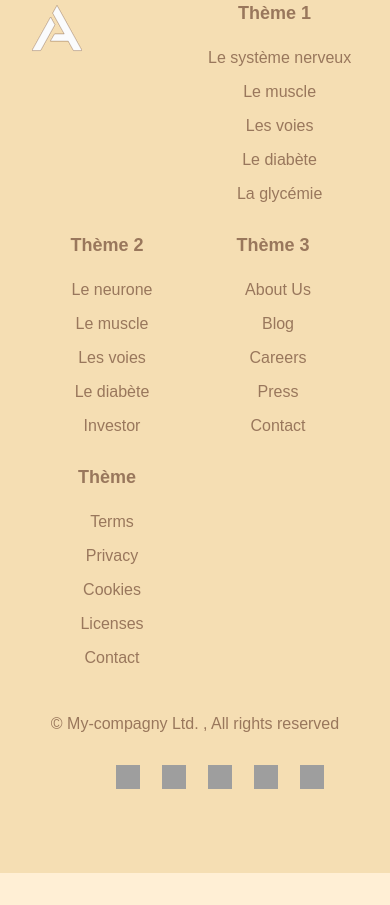
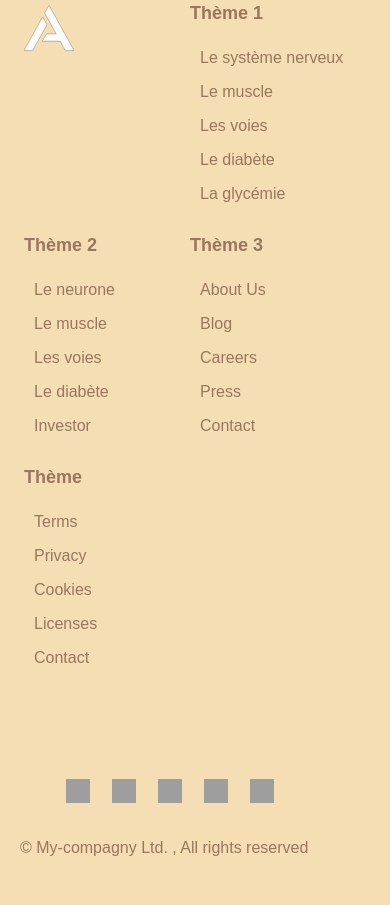
Before and after one commit to nurdjedidi/TSVT3, a plain HTML site: page dome.html in a window 390 px wide. Shown: the part 2334-3239 px from the top of the page. Before the commit the page ends 3207 px from the top, so only its background shows below. Drawn offline with Linux system fonts and the light colour scheme; grey boxes are pictures that could not be loaded.

Commit message:
Update style013.css

```diff
--- a/style013.css
+++ b/style013.css
@@ -293,20 +293,3 @@ footer {
     gap: 12px;
     list-style-type: none;
 }
-@media (max-width: 800px) {
-    .footer-top {
-        display: flex;
-        flex-direction: column;
-        align-items: center;
-        text-align: center;
-        padding: 16px 8px 32px 8px;
-    }
-
-    .footer-bottom {
-        display: flex;
-        flex-direction: column-reverse;
-        align-items: space-between;
-        justify-content: center;
-        margin: 0 auto;
-    }
-}
```
